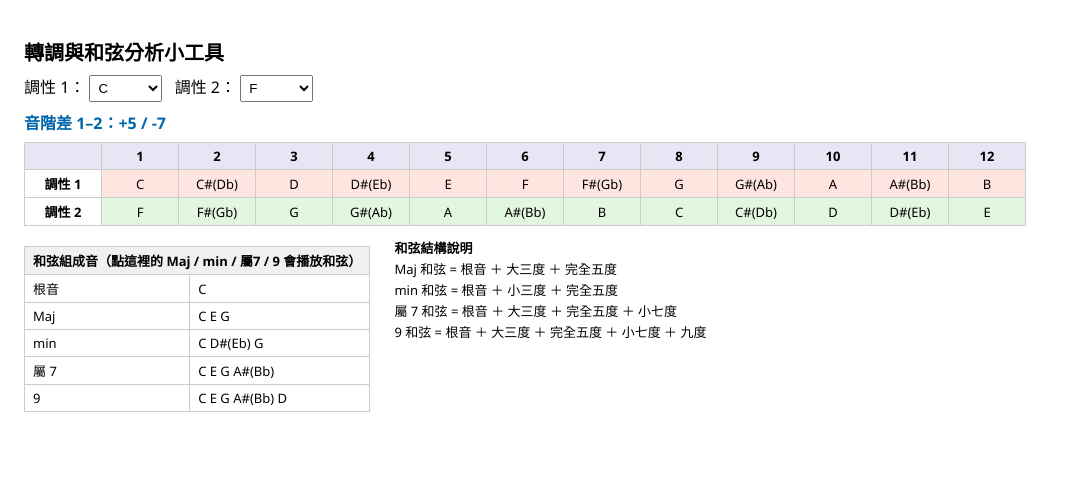
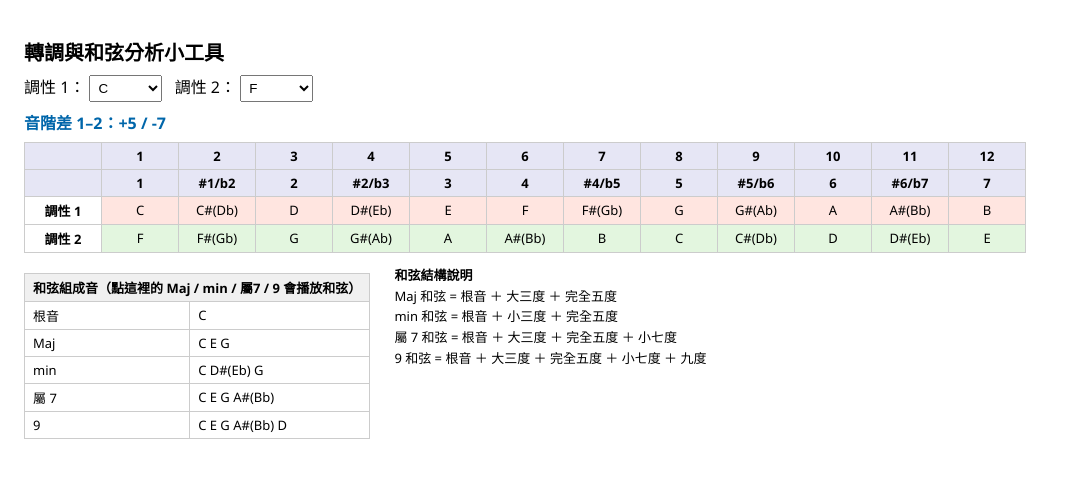
Before and after one commit to gjmommy/chord-tool, a plain HTML site: page 移調(音).html in a window 1280 px wide. Shown: the whole page, without its empty margins (0-1065 px from the left). Drawn offline with Linux system fonts and the light colour scheme.

Commit message:
Update 移調(音).html

```diff
--- a/移調(音).html
+++ b/移調(音).html
@@ -81,9 +81,15 @@
 <table>
     <thead>
         <tr>
+        <tr>
             <th></th>
             <th>1</th><th>2</th><th>3</th><th>4</th><th>5</th><th>6</th>
             <th>7</th><th>8</th><th>9</th><th>10</th><th>11</th><th>12</th>
+        </tr>
+        <tr>
+            <th></th>
+            <th>1</th><th>#1/b2</th><th>2</th><th>#2/b3</th><th>3</th><th>4</th>
+            <th>#4/b5</th><th>5</th><th>#5/b6</th><th>6</th><th>#6/b7</th><th>7</th>
         </tr>
     </thead>
     <tbody>
```
